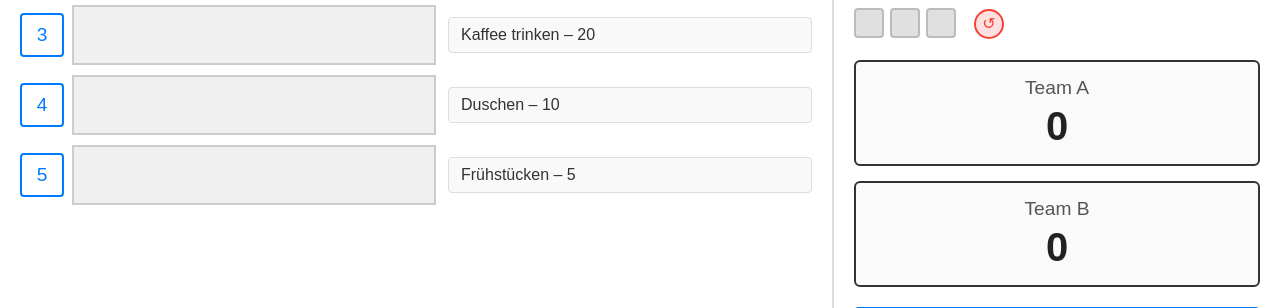
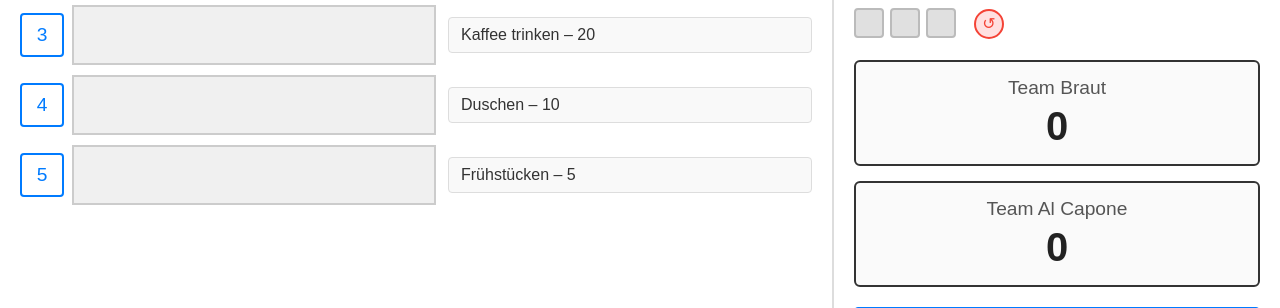
Before and after one commit to chrisiszr/familyfeud, a Flask app: page / in a window 1280 px wide. Shown: the part 275-583 px from the top of the page. Run offline with Flask 3, Linux system fonts and the light colour scheme.

Commit message:
Teamnamen

```diff
--- a/Hochzeitsspiel/templates/index.html
+++ b/Hochzeitsspiel/templates/index.html
@@ -96,11 +96,11 @@
       <!-- Score-Boxen übereinander -->
       <div class="scores-vertical">
         <div class="score-box-vertical">
-          <div class="score-title">Team A</div>
+          <div class="score-title">Team Braut</div>
           <div class="score-value">{{ score_team_a }}</div>
         </div>
         <div class="score-box-vertical">
-          <div class="score-title">Team B</div>
+          <div class="score-title">Team Al Capone</div>
           <div class="score-value">{{ score_team_b }}</div>
         </div>
       </div>
```
